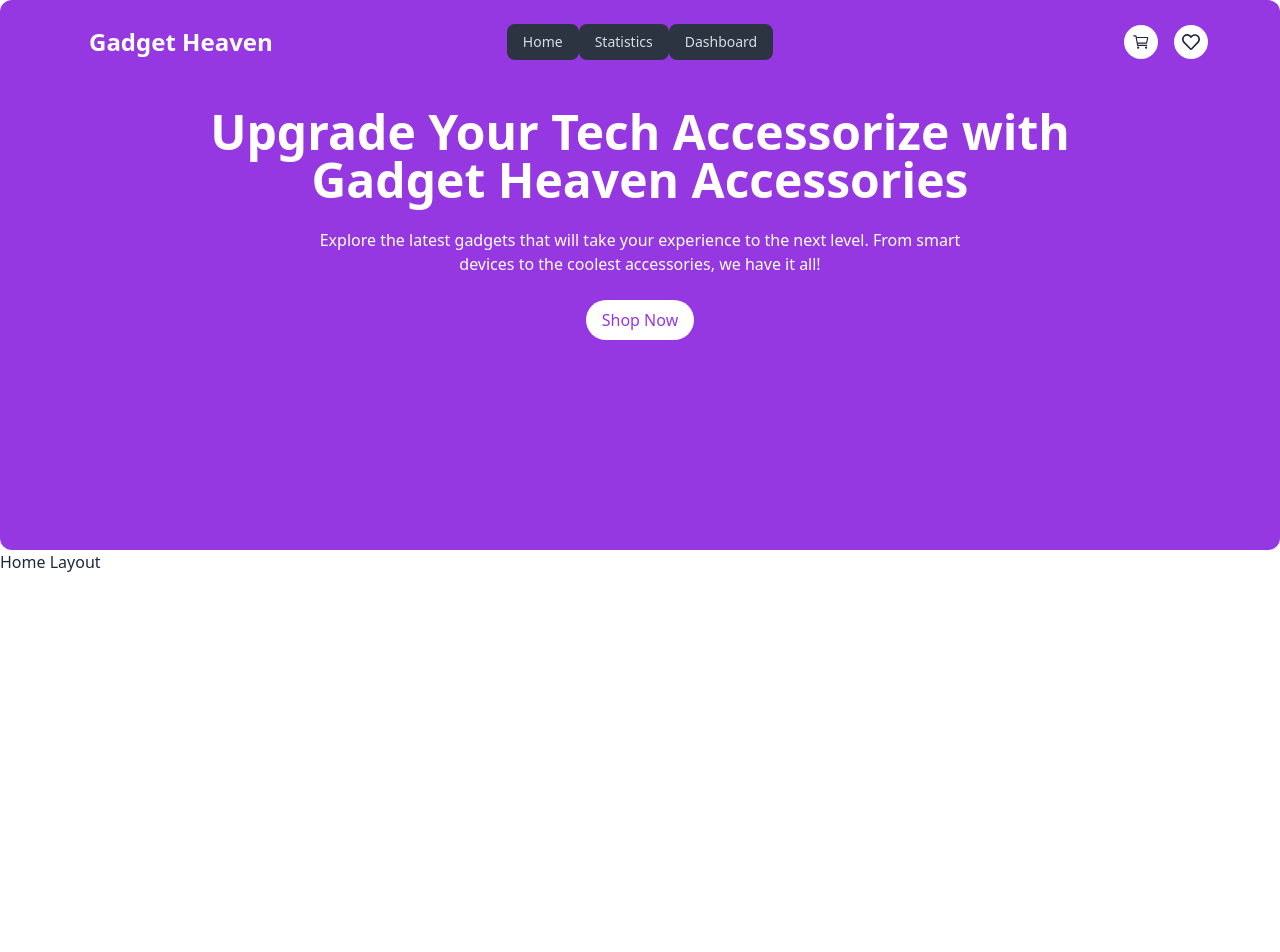
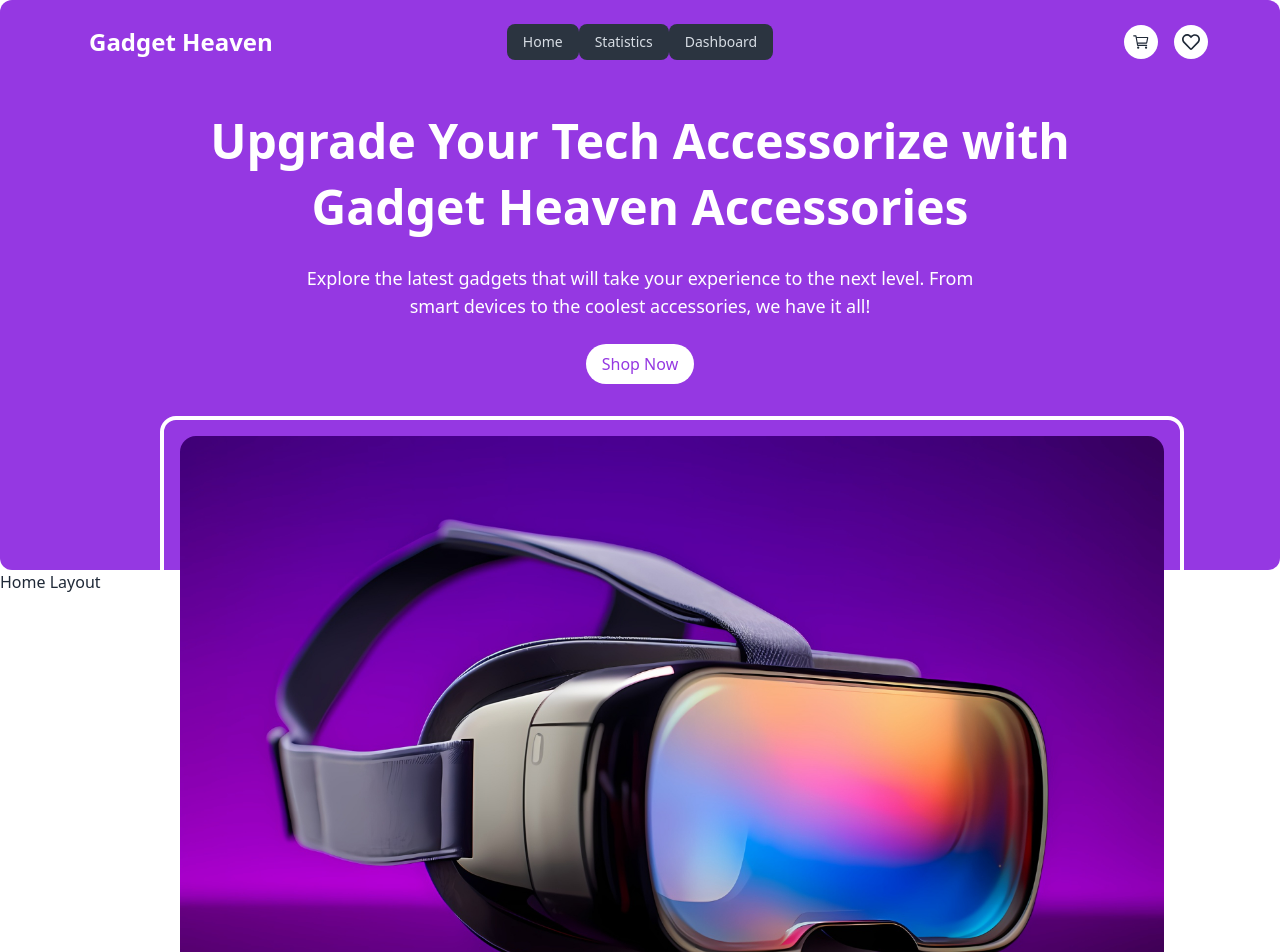
Before and after one commit to programming-hero-web-course-4/b10a8-gadget-heaven-designer-sujon, a React (Vite) app: page / in a window 1280 px wide. Shown: the top 952 px of the page. Before the commit the page ends 800 px from the top, so only its background shows below. Built offline with nearby package versions, Linux system fonts and the light colour scheme.

Commit message:
added banner image

```diff
--- /dev/null
+++ b/src/components/Banner.jsx
@@ -0,0 +1,12 @@
+import React from "react";
+import bImage from "../assets/banner.jpg";
+
+const Banner = () => {
+  return (
+    <div className="max-w-5xl mx-auto border-4 border-white p-4 rounded-2xl">
+      <img className="rounded-2xl" src={bImage} alt="" />
+    </div>
+  );
+};
+
+export default Banner;
--- a/src/layOut/HomeLayout.jsx
+++ b/src/layOut/HomeLayout.jsx
@@ -1,18 +1,19 @@
 import React from "react";
 import Navbar from "../components/Navbar";
+import Banner from "../components/Banner";
 
 const HomeLayout = () => {
   return (
     <div>
-      <header className="max-w-7xl mx-auto h-[550px] bg-[#9538E2] rounded-xl">
+      <header className="max-w-7xl mx-auto h-[570px] bg-[#9538E2] rounded-xl relative">
         <nav className="max-w-6xl mx-auto py-2">
           <Navbar></Navbar>
         </nav>
         <section className="flex flex-col justify-center items-center">
-          <h1 className="text-5xl text-white font-bold text-center max-w-4xl mt-6 mx-auto">
+          <h1 className="text-5xl text-white font-bold text-center max-w-4xl mt-6 mx-auto leading-snug">
             Upgrade Your Tech Accessorize with Gadget Heaven Accessories
           </h1>
-          <p className="text-white mt-6 max-w-2xl mx-auto text-center">
+          <p className="text-white mt-6 max-w-2xl mx-auto text-center text-lg">
             Explore the latest gadgets that will take your experience to the
             next level. From smart devices to the coolest accessories, we have
             it all!
@@ -22,6 +23,9 @@ const HomeLayout = () => {
           </button>
         </section>
       </header>
+      <div className="absolute top-96 left-40 mt-8">
+        <Banner></Banner>
+      </div>
       <h1>Home Layout</h1>
     </div>
   );
```
